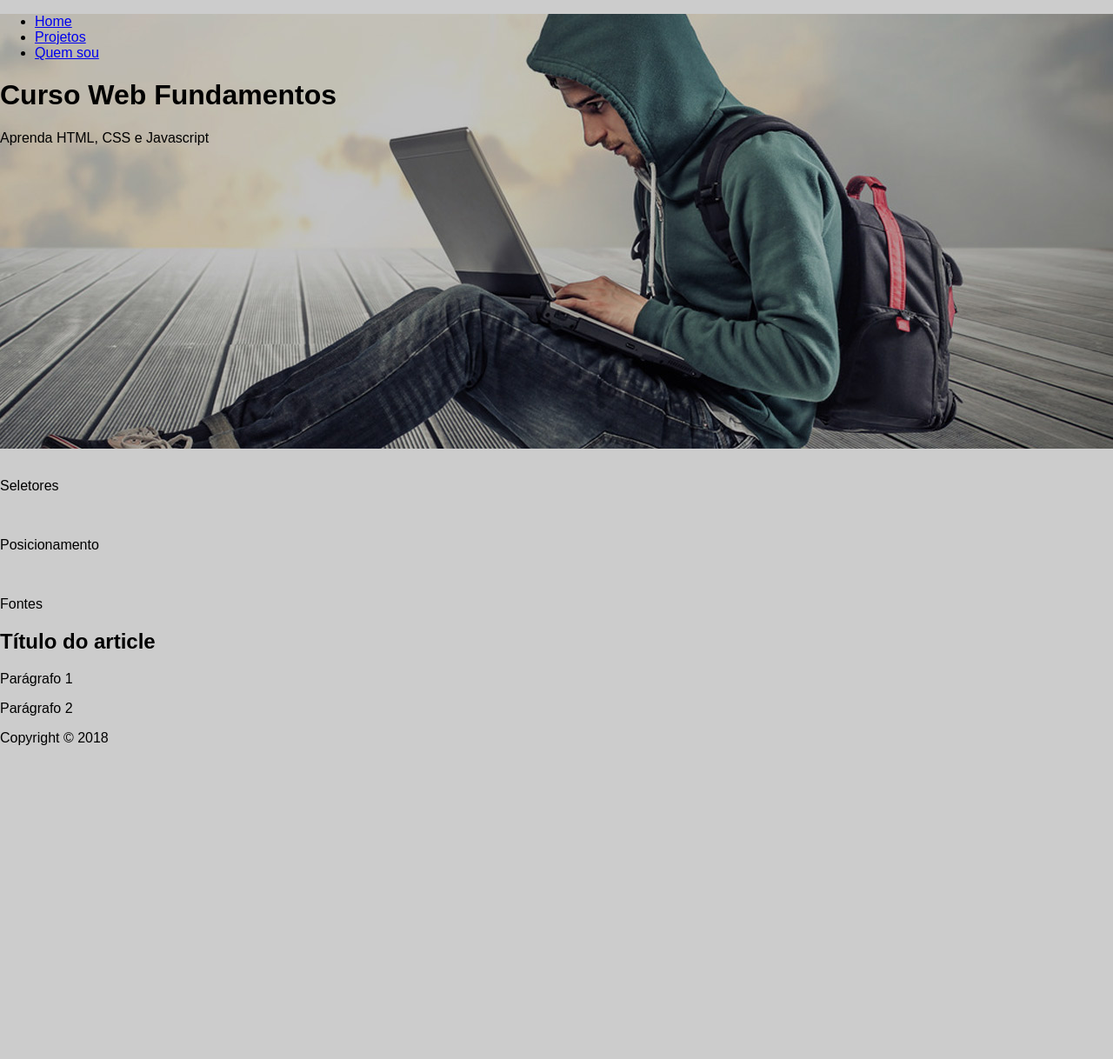
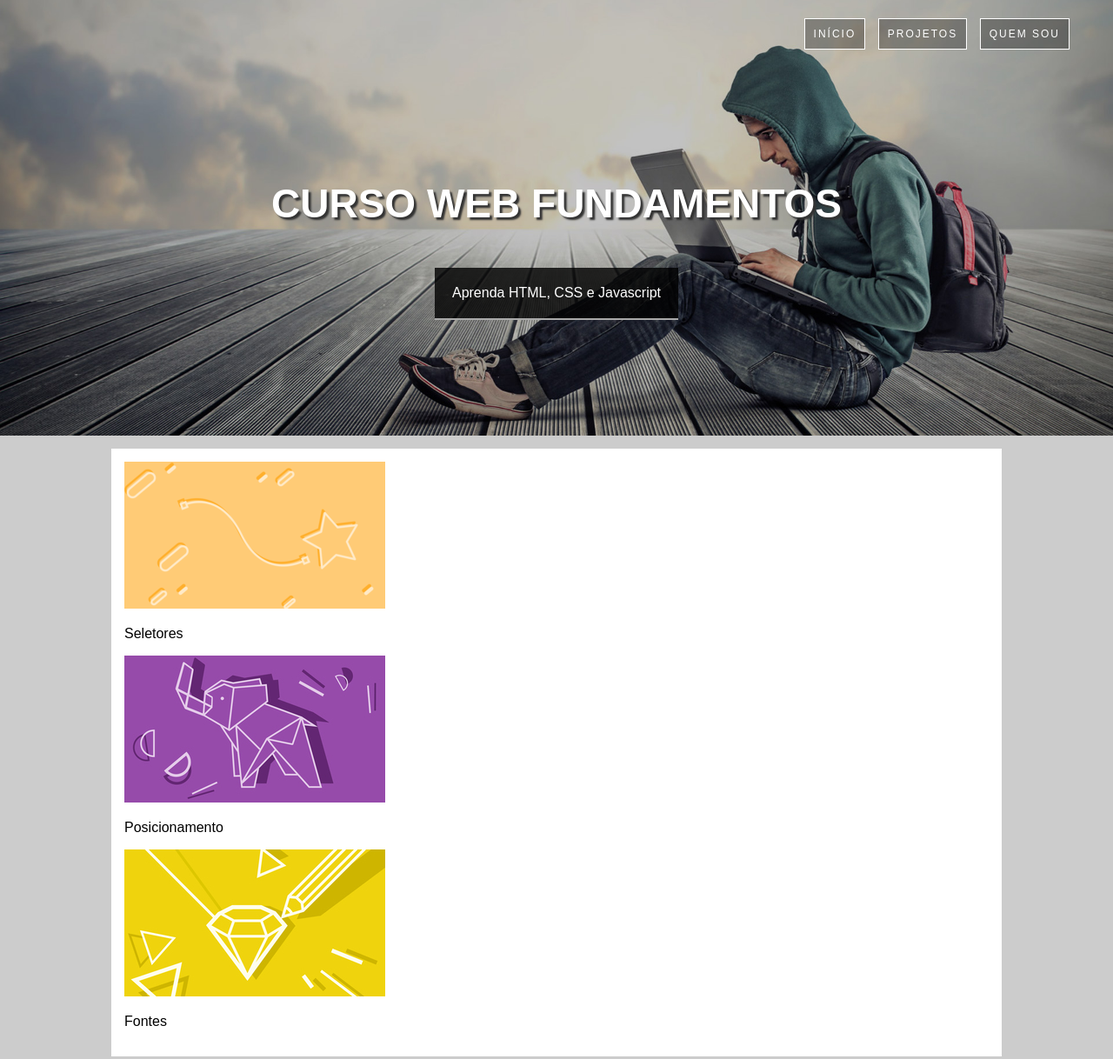
Before and after one commit to italofgcoura/curso_HTML_CSS_JS, a plain HTML site: page ProjetoCSS/index.html in a window 1280 px wide. Shown: the top 1218 px of the page at 87% size. Before the commit the page ends 874 px from the top, so only its background shows below. Drawn offline with Linux system fonts and the light colour scheme.

Commit message:
Novas Alterações
Continuação do curso

```diff
--- a/ProjetoCSS/CSS/estilo.css
+++ b/ProjetoCSS/CSS/estilo.css
@@ -8,4 +8,87 @@ body {
     background-image: url(../bg-3.jpg);
     height: 500px;
     background-position: right center;
+    background-size: cover;
+    border-top: 1px solid transparent;
 }
+
+.hero-content {
+    text-align: center;
+    color: white;
+    margin-top: 150px;
+}
+
+.hero-content h1 {
+    text-transform: uppercase;
+    font-size: 46px;
+    text-shadow: 3px 3px 2px #333;
+}
+
+.hero-content p {
+    background-color: rgba(0, 0, 0, 0.8);
+    display: inline-block;
+    padding: 20px;
+    border-bottom: 2px solid darkgrey;
+}
+
+.hero nav li {
+    display: inline-block;
+    list-style: none;
+    margin-left: 10px;
+    border: 1px solid white;
+}
+
+.hero nav ul {
+    text-align: right;
+    margin: 20px 50px 0 0;
+}
+
+.hero nav a {
+    background: rgba(0, 0, 0, 0.3);
+    padding: 10px;
+    display: block;
+    color: white;
+    text-decoration: none;
+    text-transform: uppercase;
+    font-size: 12px;
+    letter-spacing: 2px;
+}
+
+.hero nav a:hover {
+    background: rgba(0, 0, 0, 0.5);
+}
+
+.card {
+    width: 33%;
+}
+
+main {
+    width: 80%;
+    margin: auto;
+}
+
+.content-section {
+    background-color: white;
+    padding: 15px;
+    margin-top: 15px;
+}
+
+.content-header {
+    border-bottom: solid 2px #ccc;
+    padding: 10px;
+    background: #eee;
+}
+
+.content-header h2 {
+    margin: 0;
+}
+
+.rodape {
+    height: 80px;
+    color: white;
+    font-size: 14px;
+    text-align: center;
+    text-shadow: 2px 2px 2px black;
+    background: #6b6c68;
+    line-height: 80px;
+}
--- a/ProjetoCSS/index.html
+++ b/ProjetoCSS/index.html
@@ -1,64 +1,70 @@
 <!doctype html>
-<!--doctype informa ao agente de usuário a versão do html que deve ser
-renderizada-->
+<!-- doctype informa ao agente de usuario a versão do html que deve ser renderizada-->
 <html lang="pt-br">
 
 <head>
-    <title>Página de Estrutura básica</title>
-    <!--Linha abaixo serve para codificação do texto, evitando problemas com acentos-->
+    <title> pagina de exemplo estrutura basica </title>
     <meta charset="utf-8">
-    <!--Linha abaixo para informar quem foi o autor desta página-->
-    <meta name="author" content="Italo">
-    <meta name="descripton" content="iniciando web designer">
-    <meta name="keywords" content="web, designer, tecnologia">
+    <meta name="author" content="Daniel">
+    <meta name="description" content="descrição bacanuda">
+    <meta name="keywords" content="html5, tecnologia">
 
-    <link rel="stylesheet" href="CSS/estilo.css">
+    <link rel="stylesheet" href="css/estilo.css">
 </head>
 
 <body>
+
     <div id="principal">
         <header class="hero">
             <nav>
                 <ul>
-                    <li> <a href="index.html">Home</a> </li>
-                    <li> <a href="#">Projetos</a> </li>
-                    <li> <a href="#">Quem sou</a> </li>
+                    <li><a href="index.html">Início</a></li>
+                    <li><a href="#">Projetos</a></li>
+                    <li><a href="#">Quem Sou</a></li>
                 </ul>
             </nav>
-            <div>
+            <div class="hero-content">
                 <h1>Curso Web Fundamentos</h1>
                 <p>Aprenda HTML, CSS e Javascript</p>
             </div>
         </header>
+
         <main>
-            <section>
+
+            <section class="content-section">
                 <div class="card">
-                    <img src="" alt="">
+                    <img src="../Imagens/card_01.png" alt="">
                     <p>Seletores</p>
                 </div>
+
                 <div class="card">
-                    <img src="" alt="">
+                    <img src="../Imagens/card_02.jpg" alt="">
                     <p>Posicionamento</p>
                 </div>
+
                 <div class="card">
-                    <img src="" alt="">
+                    <img src="../Imagens/card_03.jpg" alt="">
                     <p>Fontes</p>
                 </div>
             </section>
-            <section>
+
+            <section class="content-section">
                 <article>
-                    <header>
-                        <h2>Título do article</h2>
+                    <header class="content-header">
+                        <h2>Titulo do article</h2>
                     </header>
-                    <p>Parágrafo 1</p>
-                    <p>Parágrafo 2</p>
+                    <p>Paragrafo 1</p>
+                    <p>Paragrafo 2</p>
                 </article>
             </section>
+
         </main>
-        <footer>
+
+        <footer class="rodape">
+
             <p>Copyright &copy; 2018</p>
+
         </footer>
-
     </div>
 
 </body>
```
